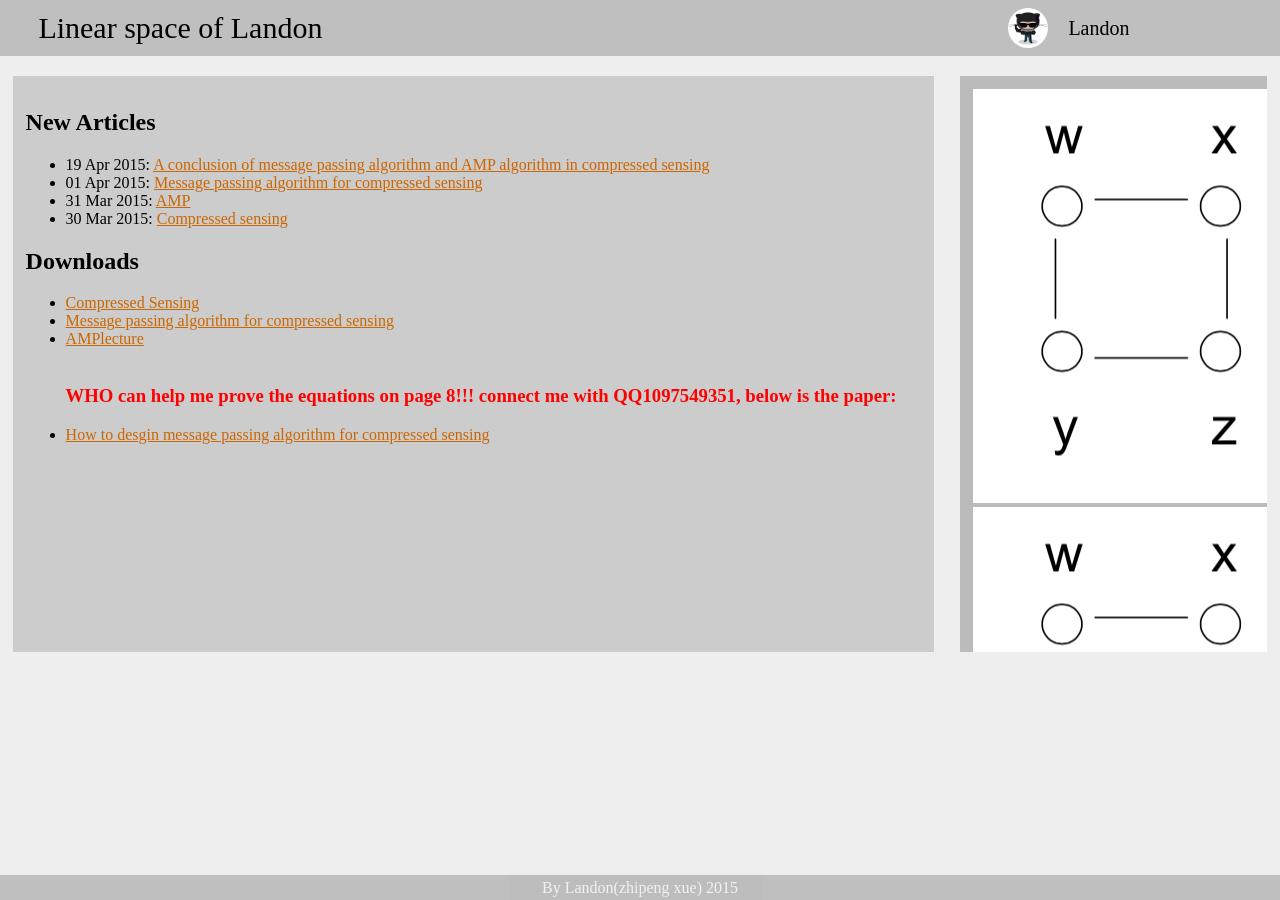
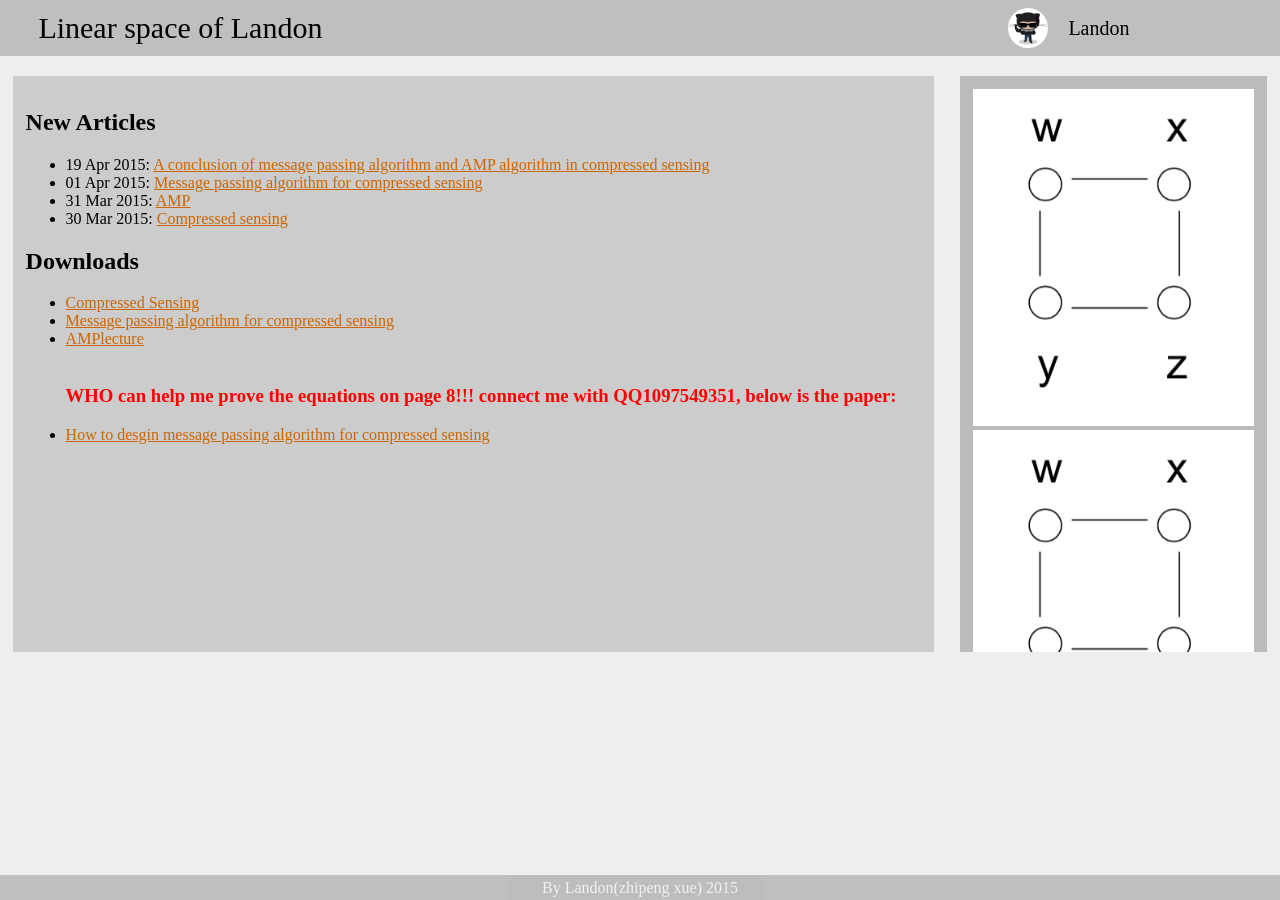
Before and after one commit to myworkstation/myworkstation.github.io, a Jekyll site: the page built from index.html, in a window 1280 px wide. Built offline with Jekyll 4.4.1, drawn with Linux system fonts in a browser that asks for light colours; nearby versions of some CDN libraries; library files that are not in the unit come from our copies.

```diff
--- a/css/index.css
+++ b/css/index.css
@@ -22,6 +22,8 @@
 
 #sidediv {width: 22%;height: 550px;background-color: #BBBBBB;float: left;margin-left: 1%;margin-right: 1%;overflow: scroll;padding: 1%;}
 
+#sidediv img {width: 100%;}
+
 #titlename a:link{text-decoration: none;color: black;}
 
 #titlename a:visited{text-decoration: none;color: black;}
```
